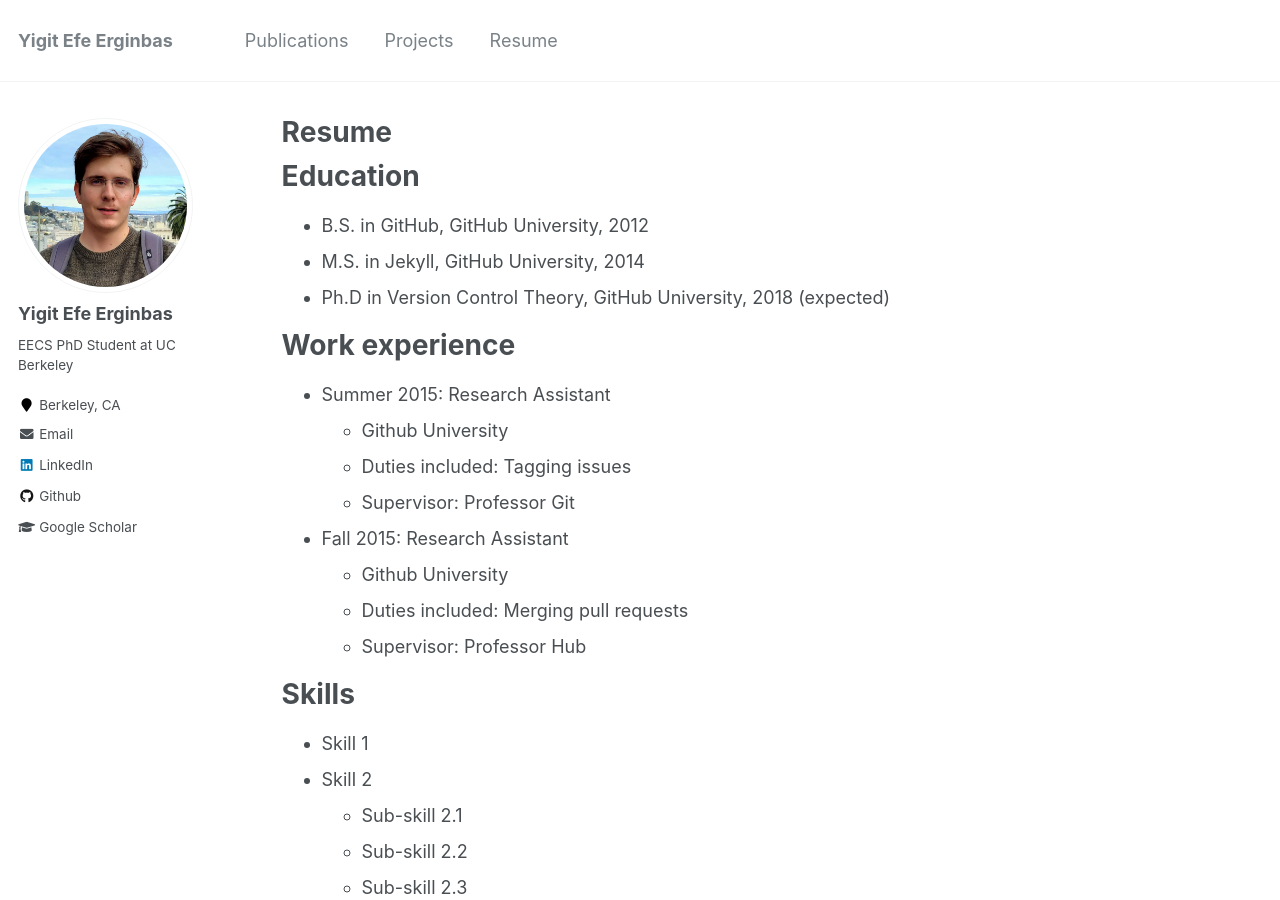
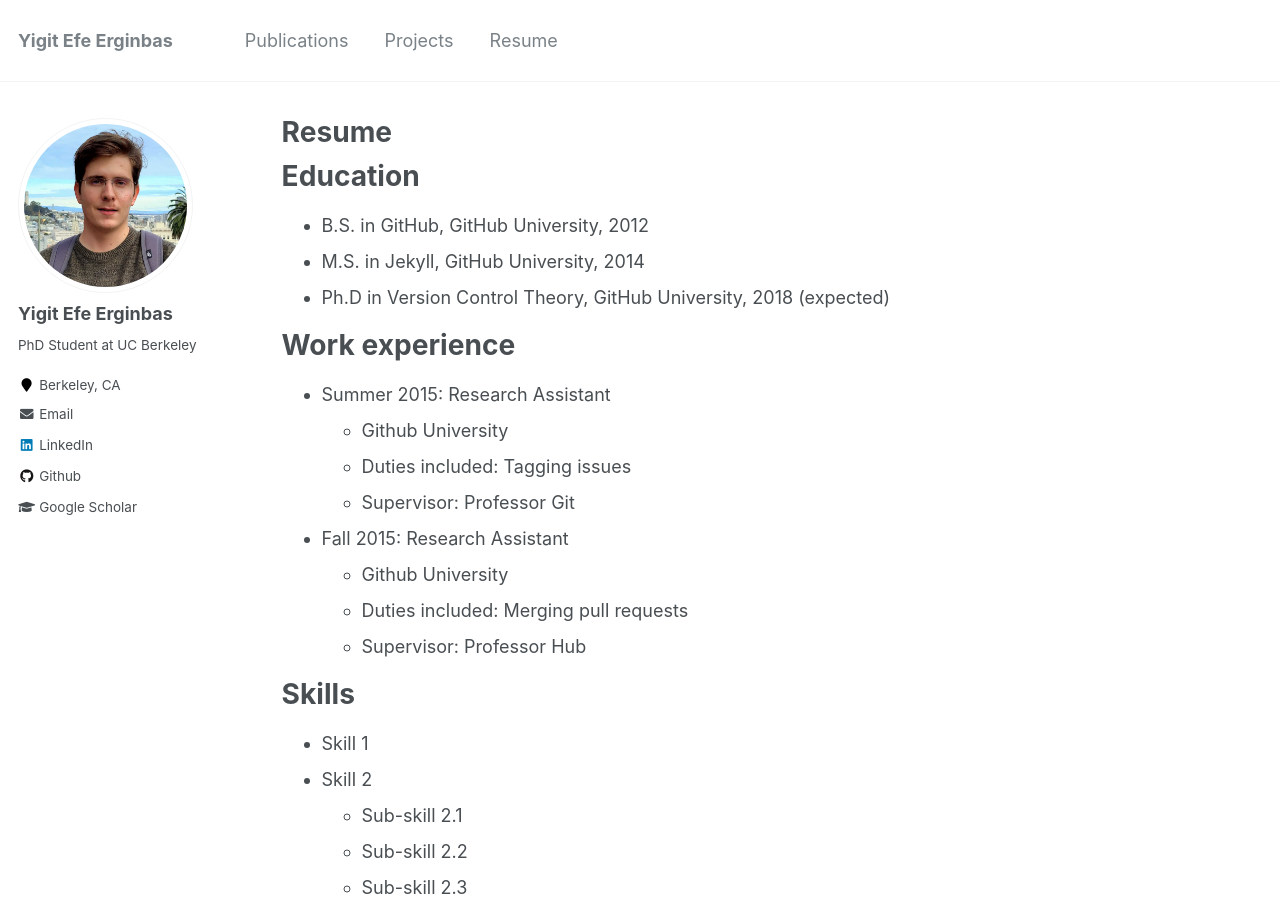
Before and after one commit to erginbas/erginbas.github.io, a Jekyll site: the page built from _pages/resume.md, in a window 1280 px wide and 900 px high. Built offline with Jekyll 4.4.1, drawn with Linux system fonts in a browser that asks for light colours.

Commit message:
no message

```diff
--- a/_config.yml
+++ b/_config.yml
@@ -82,7 +82,7 @@ analytics:
 author:
   name             : "Yigit Efe Erginbas"
   avatar           : "profile.jpg"
-  bio              : "EECS PhD Student at UC Berkeley"
+  bio              : "PhD Student at UC Berkeley"
   location         : "Berkeley, CA"
   employer         : #"University of California, Berkeley"
   pubmed           :
```
Also changed, not shown: _pages/resume.md (renamed from _pages/cv.md).
